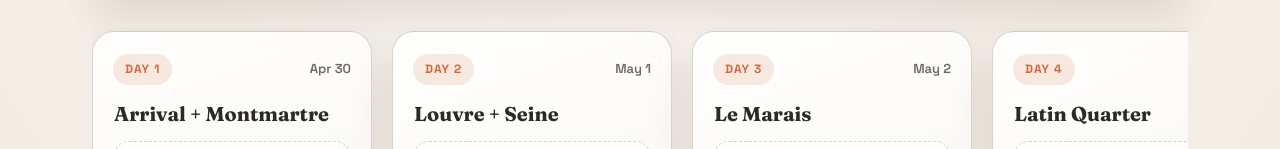
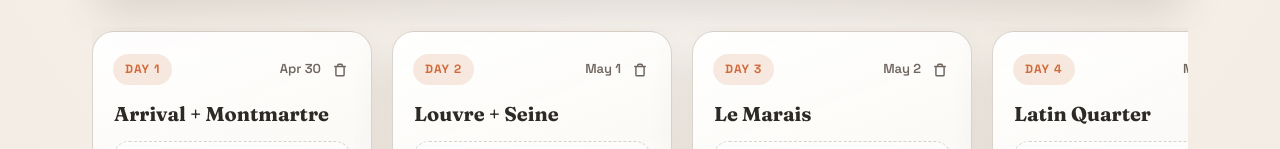
Before and after one commit to prigara/trip-planner, a React (Vite) app: page / in a window 1280 px wide. Shown: the part 329-478 px from the top of the page. Built offline with nearby package versions, Linux system fonts and the light colour scheme.

Commit message:
feat: add day removal action

```diff
--- a/src/App.css
+++ b/src/App.css
@@ -183,6 +183,30 @@
   font-size: 13px;
   color: var(--muted);
   font-weight: 600;
+}
+
+.day-meta-actions {
+  display: flex;
+  align-items: center;
+  gap: 8px;
+}
+
+.remove-day-btn {
+  padding: 4px;
+  border: none;
+  background: transparent;
+  color: var(--muted);
+  cursor: pointer;
+  border-radius: 6px;
+  display: flex;
+  align-items: center;
+  justify-content: center;
+  transition: background 0.15s, color 0.15s;
+}
+
+.remove-day-btn:hover {
+  background: var(--accent-soft);
+  color: var(--accent);
 }
 
 .day-list {
--- a/src/App.tsx
+++ b/src/App.tsx
@@ -278,6 +278,39 @@ function App() {
     })
   }
 
+  const removeDay = (dayIndex: number) => {
+    const dayToRemove = days[dayIndex]
+    const itemsToReturn = [
+      ...dayToRemove.items,
+      ...(dayToRemove.lunch ? [dayToRemove.lunch] : []),
+      ...(dayToRemove.dinner ? [dayToRemove.dinner] : []),
+    ]
+
+    if (itemsToReturn.length > 0) {
+      setTodoItems(todo => [...todo, ...itemsToReturn])
+    }
+
+    setDays(prev => {
+      const remainingDays = prev.filter((_, i) => i !== dayIndex)
+      if (remainingDays.length === 0) return []
+
+      const firstDay = prev[0]
+      const firstDate = parseDayDate(firstDay.date)
+
+      return remainingDays.map((day, i) => {
+        const nextDate = firstDate
+          ? new Date(firstDate.getTime() + i * 24 * 60 * 60 * 1000)
+          : null
+
+        return {
+          ...day,
+          label: `Day ${i + 1}`,
+          date: nextDate ? formatDayDate(nextDate) : day.date,
+        }
+      })
+    })
+  }
+
   const handleDrop = (dayIndex: number, slot: DaySlot) => {
     if (!dragRef.current) return
     const { item, source } = dragRef.current
@@ -469,7 +502,19 @@ function App() {
           <article key={`${day.label}-${day.date}`} className="day-card">
             <div className="day-meta">
               <span className="day-pill">{day.label}</span>
-              <span className="day-date">{day.date}</span>
+              <div className="day-meta-actions">
+                <span className="day-date">{day.date}</span>
+                <button
+                  className="remove-day-btn"
+                  onClick={() => removeDay(dayIndex)}
+                  aria-label={`Remove ${day.label}`}
+                  title="Remove day"
+                >
+                  <svg width="14" height="14" viewBox="0 0 24 24" fill="none" stroke="currentColor" strokeWidth="2.5" strokeLinecap="round" strokeLinejoin="round">
+                    <path d="M3 6h18m-2 0v14c0 1-1 2-2 2H7c-1 0-2-1-2-2V6m3 0V4c0-1 1-2 2-2h4c1 0 2 1 2 2v2" />
+                  </svg>
+                </button>
+              </div>
             </div>
             <textarea
               className="day-title-input"
```
